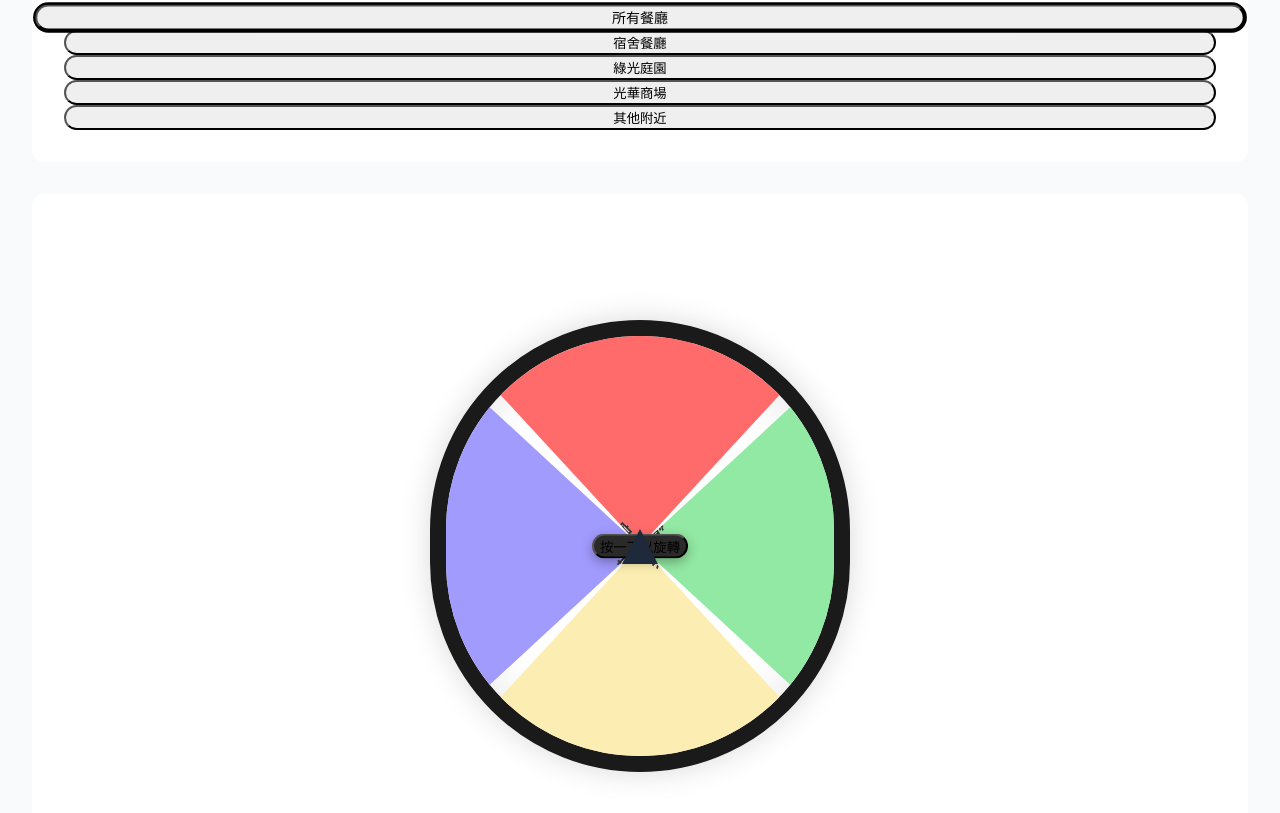
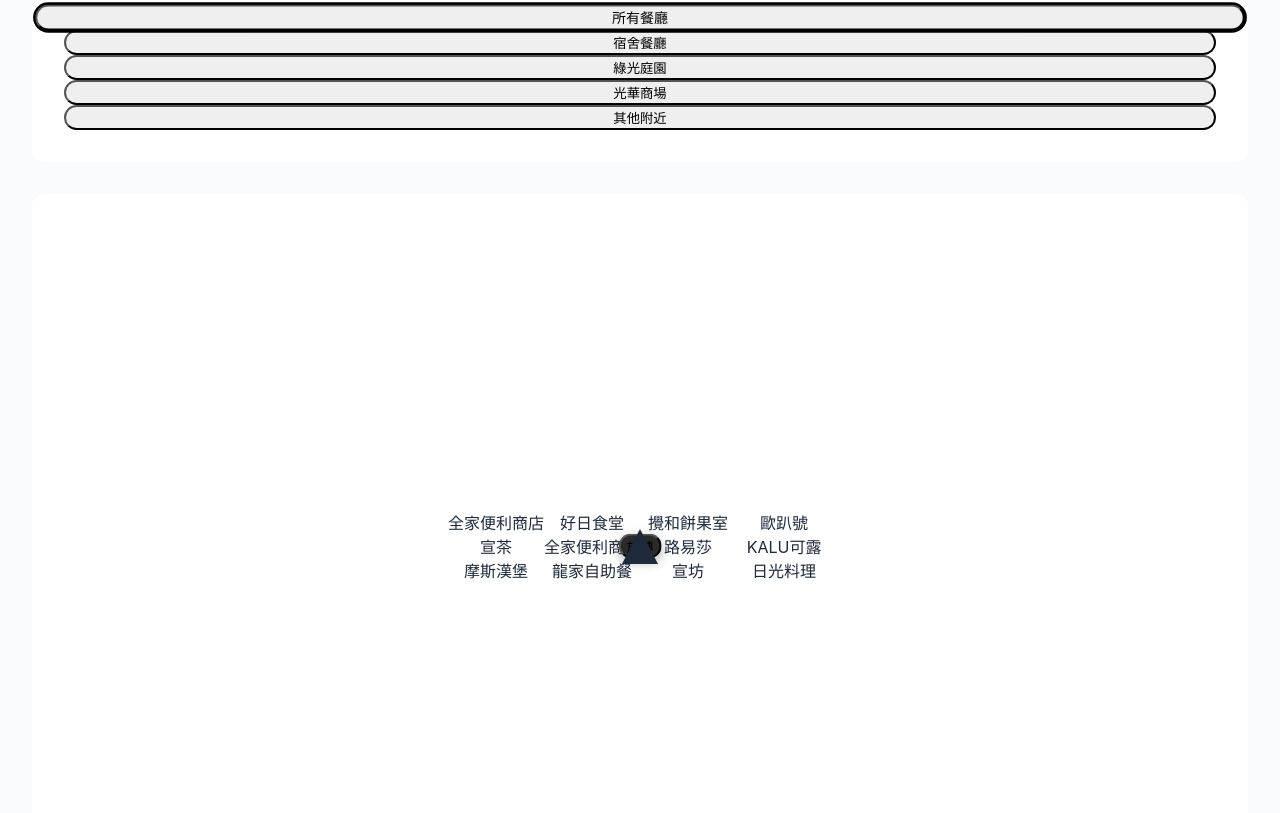
Before and after one commit to cnfzon/ntut_EastDormitory, a Next.js app in the folder ntut_eastdormitory/: page /food-finder in a window 1280 px wide. Shown: the part 385-1198 px from the top of the page. Built offline with nearby package versions, Linux system fonts and the light colour scheme.

Commit message:
將轉盤改為12宮格設計，實現小瑪莉抽獎模式

```diff
--- a/ntut_eastdormitory/pages/food-finder.js
+++ b/ntut_eastdormitory/pages/food-finder.js
@@ -257,53 +257,19 @@
               </div>
             </div>
 
-            {/* 轉盤 */}
-            <div
-              ref={wheelRef}
-              className="relative w-full h-full rounded-full border-[16px] border-[#1a1a1a] overflow-hidden shadow-2xl transition-transform duration-8000 ease-out transform bg-white"
-              style={{
-                transform: `rotate(${degrees}deg)`,
-                boxShadow: '0 0 30px rgba(0,0,0,0.15), inset 0 0 50px rgba(0,0,0,0.1)'
-              }}
-            >
-              {[
-                { name: "宿舍餐廳", color: '#ff6b6b' },
-                { name: "綠光庭園", color: '#92e9a3' },
-                { name: "光華商場", color: '#fceeb2' },
-                { name: "其他附近", color: '#a29bfe' }
-              ].map((section, index) => {
-                const angle = (360 / 4) * index;
-                return (
-                  <div
-                    key={index}
-                    className="absolute w-full h-full origin-center"
-                    style={{
-                      transform: `rotate(${angle}deg)`,
-                      clipPath: 'polygon(50% 50%, 0% 0%, 100% 0%)',
-                      background: section.color
-                    }}
-                  >
-                    <div
-                      className="absolute"
-                      style={{
-                        transform: `rotate(${45}deg)`,
-                        width: '120px',
-                        textAlign: 'center',
-                        fontSize: '16px',
-                        fontWeight: 'bold',
-                        color: '#333',
-                        left: '50%',
-                        top: '50%',
-                        marginLeft: '-60px',
-                        marginTop: '-10px',
-                        textShadow: '0 1px 1px rgba(255,255,255,0.8)'
-                      }}
-                    >
-                      {section.name}
-                    </div>
-                  </div>
-                );
-              })}
+            {/* 12宮格轉盤 */}
+            <div className="grid grid-cols-4 grid-rows-3 gap-2">
+              {restaurants.slice(0, 12).map((restaurant, index) => (
+                <div
+                  key={index}
+                  className="flex items-center justify-center w-24 h-24 bg-white rounded-lg shadow-md transition-all duration-300"
+                  style={{ backgroundColor: restaurant.color }}
+                >
+                  <span className="text-sm font-bold text-gray-800">
+                    {restaurant.name}
+                  </span>
+                </div>
+              ))}
             </div>
 
             {/* 中央按鈕 */}
@@ -317,7 +283,7 @@
                   : '0 4px 12px rgba(0,0,0,0.3)'
               }}
             >
-              <span className="text-base">按一下以旋轉</span>
+              <span className="text-base">旋轉</span>
             </button>
           </div>
         </div>
```
